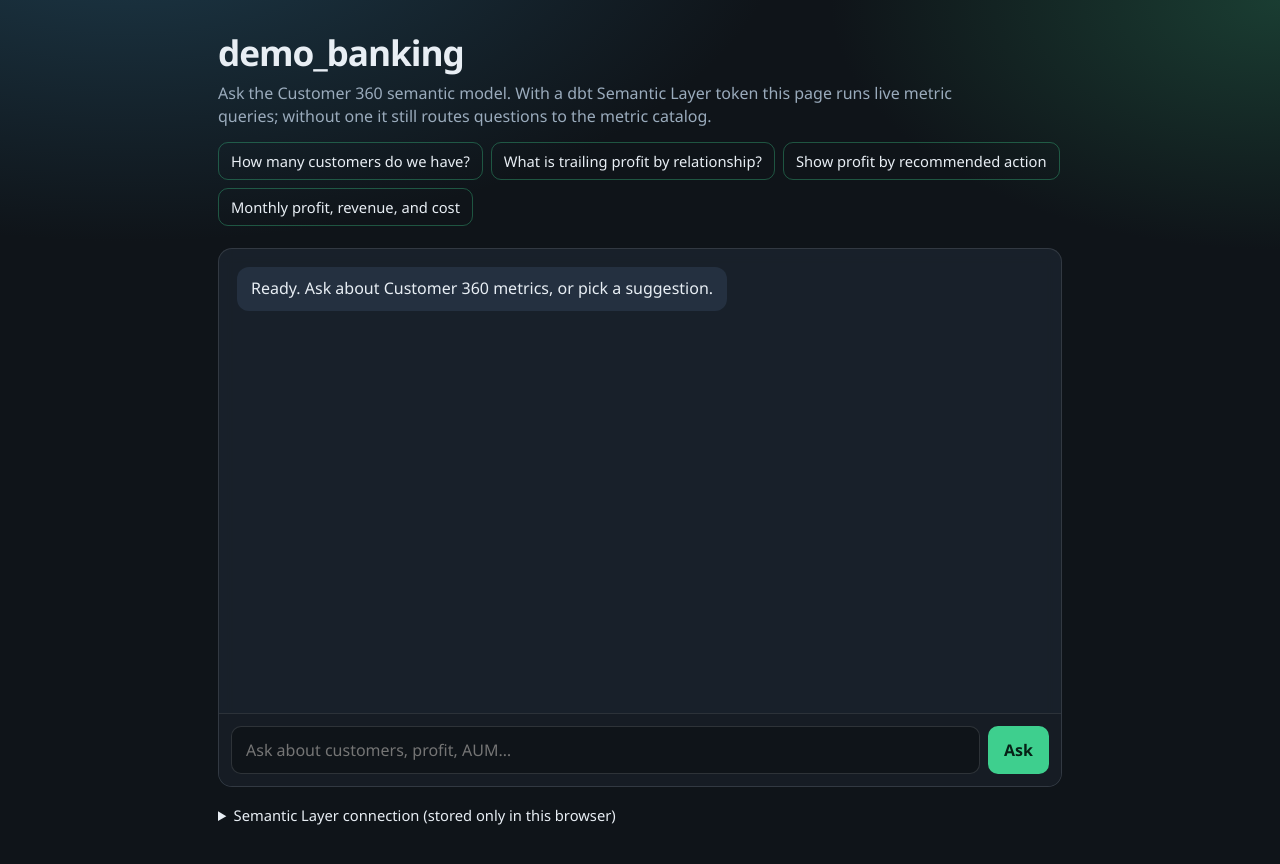
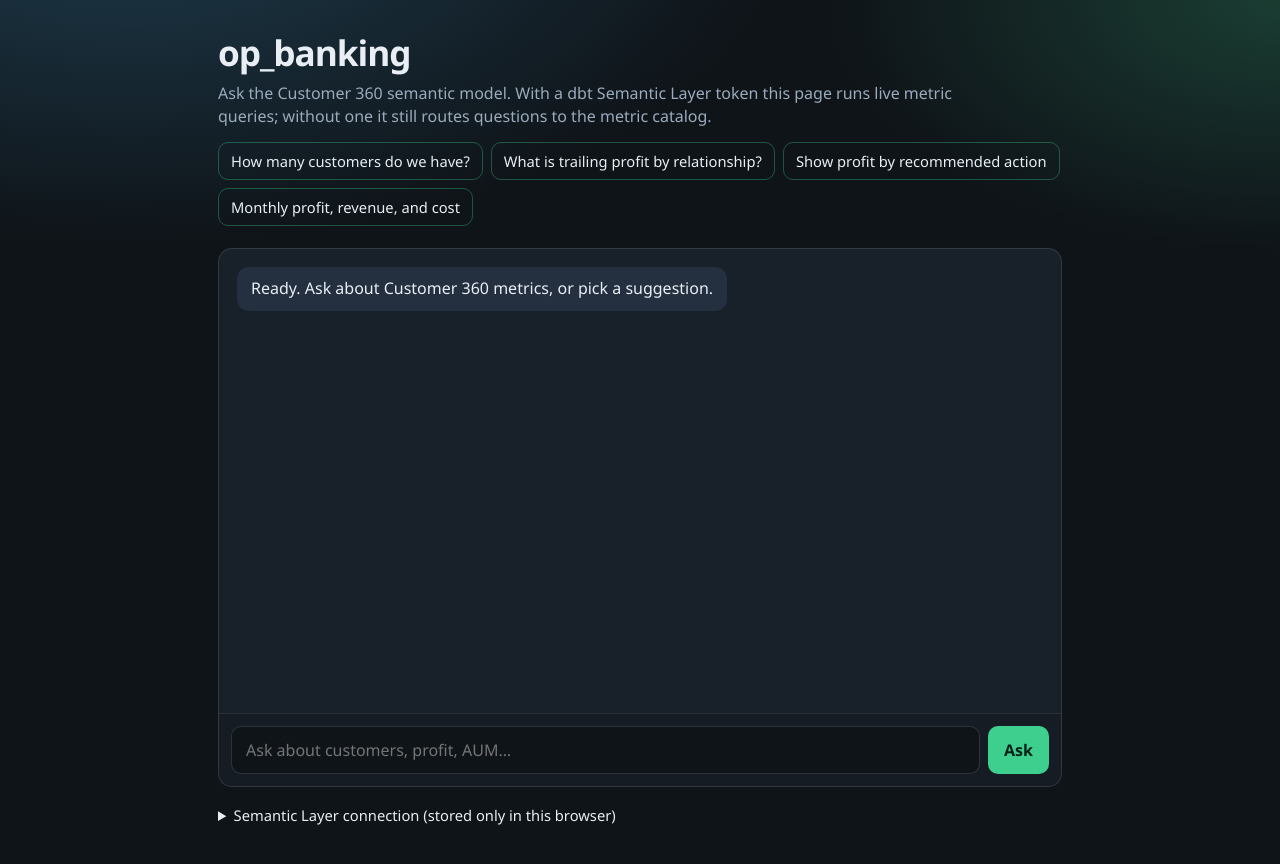
Before and after one commit to ludwig-sewall/demo_banking, a plain HTML site: page docs/index.html in a window 1280 px wide. Drawn offline with Linux system fonts and the light colour scheme.

Commit message:
Add docs/index.html

```diff
--- a/docs/index.html
+++ b/docs/index.html
@@ -3,7 +3,7 @@
 <head>
   <meta charset="utf-8" />
   <meta name="viewport" content="width=device-width, initial-scale=1" />
-  <title>demo_banking · Metric chat</title>
+  <title>op_banking · Metric chat</title>
   <style>
     :root {
       --bg0: #0f1419;
@@ -152,7 +152,7 @@
 <body>
   <div class="wrap">
     <header>
-      <h1>demo_banking</h1>
+      <h1>op_banking</h1>
       <p>
         Ask the Customer 360 semantic model. With a dbt Semantic Layer token this page
         runs live metric queries; without one it still routes questions to the metric catalog.
@@ -187,13 +187,13 @@
       </div>
       <p class="hint">
         Create a dbt Cloud service token with Semantic Layer permissions for the
-        <code>demo_banking_customer_360</code> production environment. Tokens never leave your browser except to the GraphQL host you set.
+        <code>op_customer_360</code> production environment. Tokens never leave your browser except to the GraphQL host you set.
       </p>
     </details>
   </div>
 
   <script>
-    const STORAGE = "demo_banking_sl_v1";
+    const STORAGE = "op_banking_sl_v1";
     const chat = document.getElementById("chat");
     const form = document.getElementById("form");
     const q = document.getElementById("q");
```
